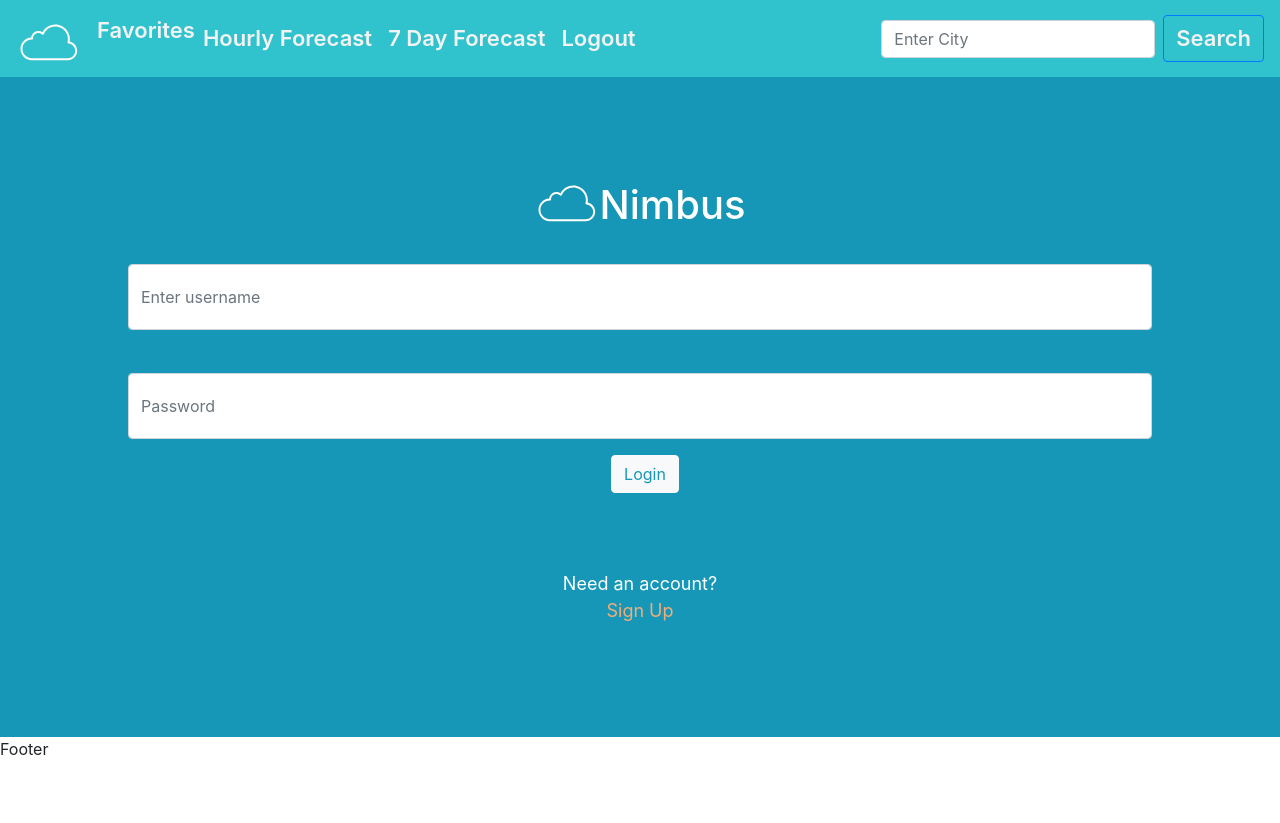
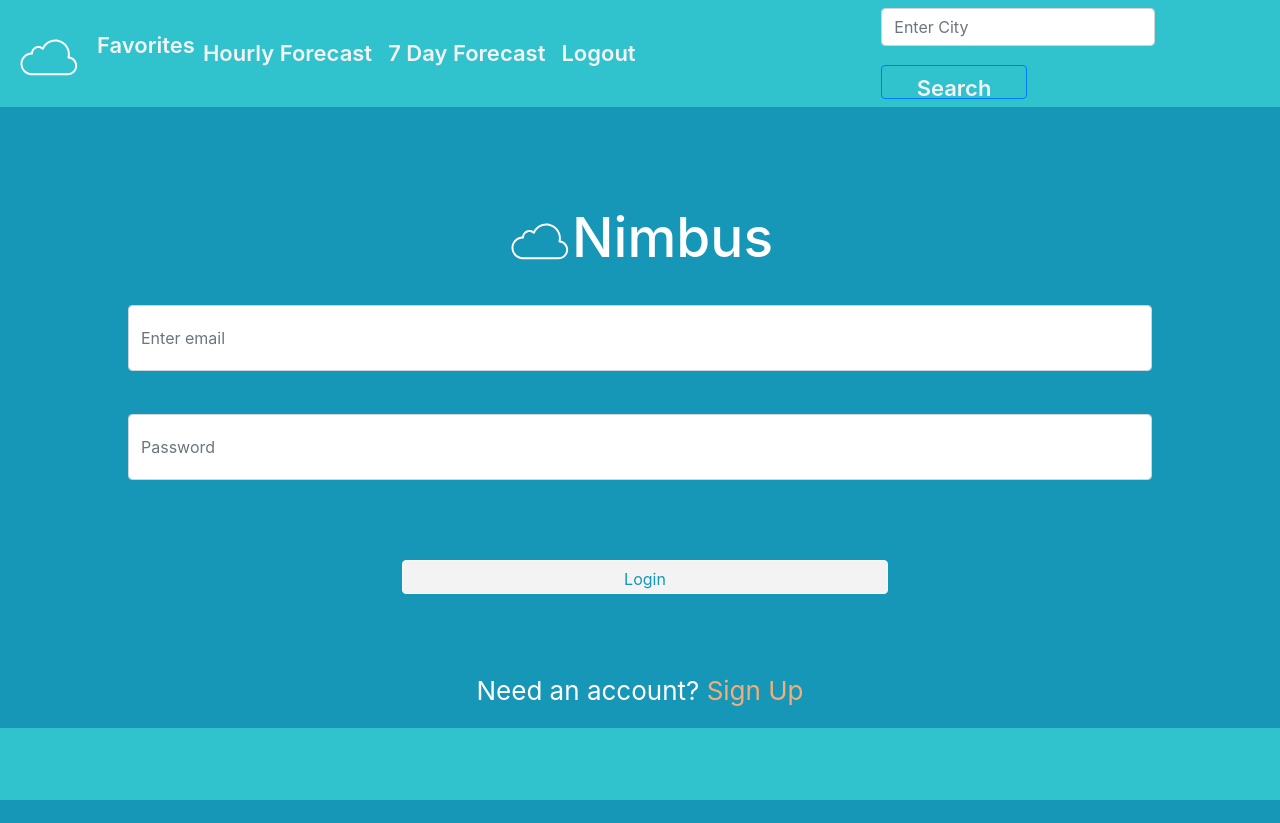
Before and after one commit to cristinahdz29/Nimbus, a React (Create React App) app in the folder client/: page / in a window 1280 px wide. Before the commit the page ends 800 px from the top, so only its background shows below. Built offline with nearby package versions, Linux system fonts and the light colour scheme.

Commit message:
modified login page textboxes, buttons, and footer

```diff
--- a/client/src/components/BaseLayout.js
+++ b/client/src/components/BaseLayout.js
@@ -2,13 +2,14 @@
 import Menu from "../components/Menu"
 import Navbar from "react-bootstrap/Navbar"
 import Button from "react-bootstrap/Button"
+import Footer from "./Footer";
 
 function BaseLayout(props) {
   return (
     <div>
       <Menu {...props} ></Menu>
       {props.children}
-      <footer>Footer</footer>
+      <Footer />
     </div>
   );
 }
--- /dev/null
+++ b/client/src/components/Footer.js
@@ -0,0 +1,13 @@
+import React from 'react'
+import "../styles/footer.css"
+
+
+function Footer() {
+    return (
+        <footer className="footer-color">
+
+        </footer>
+    )
+}
+
+export default Footer
--- a/client/src/components/Login.js
+++ b/client/src/components/Login.js
@@ -52,14 +52,15 @@
       <div className="title-logo">
         <Cloud />
         <h3>Nimbus</h3>
-        </div>
+      </div>
 
       <Form>
         <Form.Group controlId="formBasicEmail">
           <Form.Label></Form.Label>
           <Form.Control
+            class="input-sizing"
             type="username"
-            placeholder="Enter username"
+            placeholder="Enter email"
             onChange={handleOnChange}
           />
         </Form.Group>
@@ -67,6 +68,7 @@
         <Form.Group controlId="formBasicPassword">
           <Form.Label></Form.Label>
           <Form.Control
+            class="input-sizing"
             type="password"
             placeholder="Password"
             onChange={handleOnChange}
@@ -79,7 +81,10 @@
       </Form>
 
       <p>
-        Need an account? <NavLink to="/register"><div className="link">Sign Up</div></NavLink>
+        Need an account?{" "}
+        <NavLink to="/register">
+          <span className="link">Sign Up</span>
+        </NavLink>
       </p>
     </div>
   );
--- /dev/null
+++ b/client/src/styles/footer.css
@@ -0,0 +1,9 @@
+
+.footer-color {
+    position:fixed;
+  bottom:0;
+  left:0;
+  width:100%;
+  height: 9%;
+  background-color: #30C3CD;
+}
--- a/client/src/styles/login.css
+++ b/client/src/styles/login.css
@@ -8,6 +8,7 @@
   padding: 97px 0;
   /* border-radius: 10px; */
   /* margin-top: 7%; */
+  /* margin-bottom: 0; */
 }
 
 .login-div input {
@@ -28,11 +29,12 @@
 }
 
 h3 {
-    font-size: 40px;
+    font-size: 55px;
 }
 
 p {
     margin-top: 6%;
+    font-size: 26px;
 }
 
 .button-text {
@@ -44,5 +46,16 @@
 }
 
 .button-color {
-    background-color:
+    background-color: #F3F3F3;
+
 }
+
+button {
+    width: 38%;
+    height:34px;
+    margin-top: 5%
+}
+
+.input-sizing {
+    margin-bottom: none;
+}
```
Also changed, not shown: 1 other file (tests, documents, lock files or other folders).
